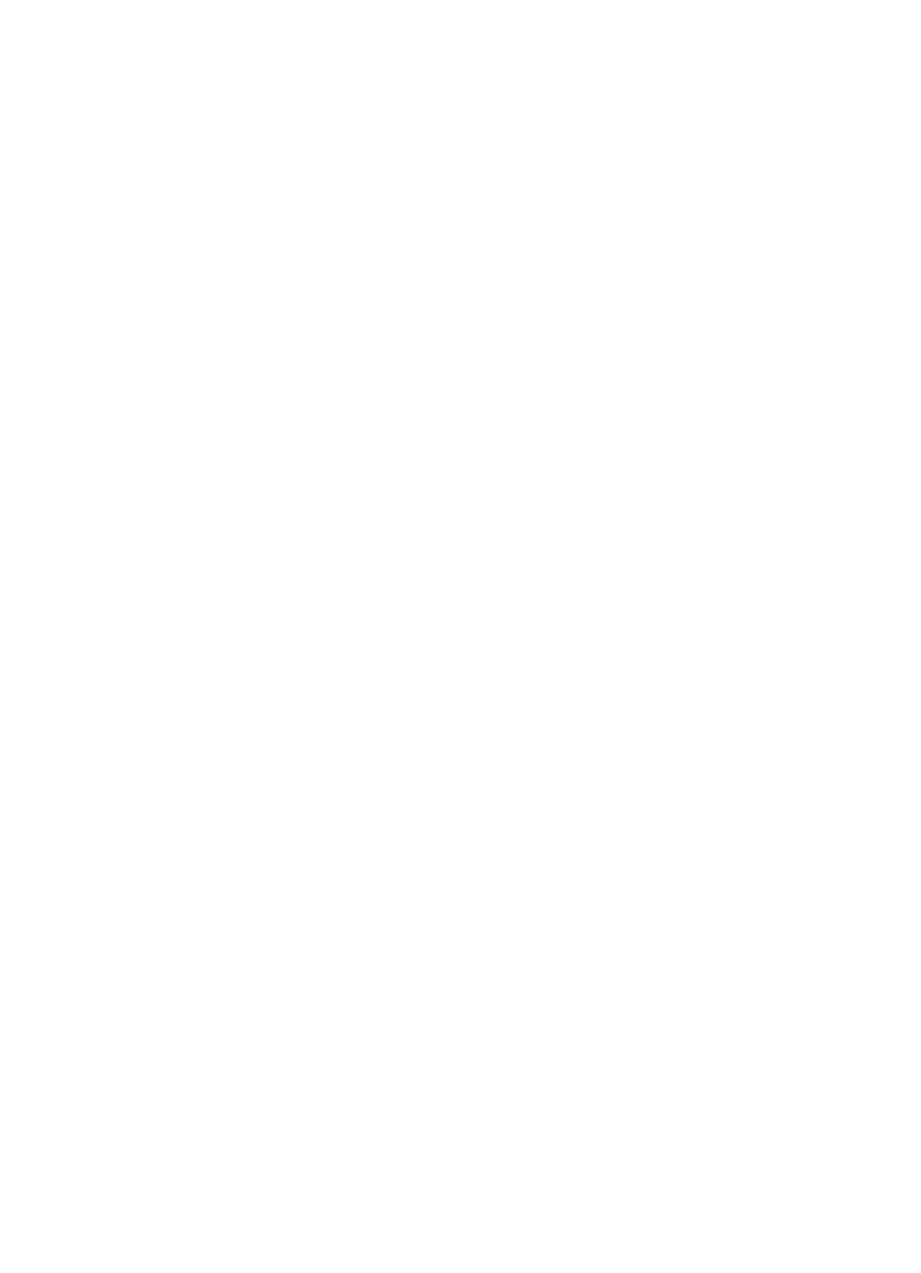
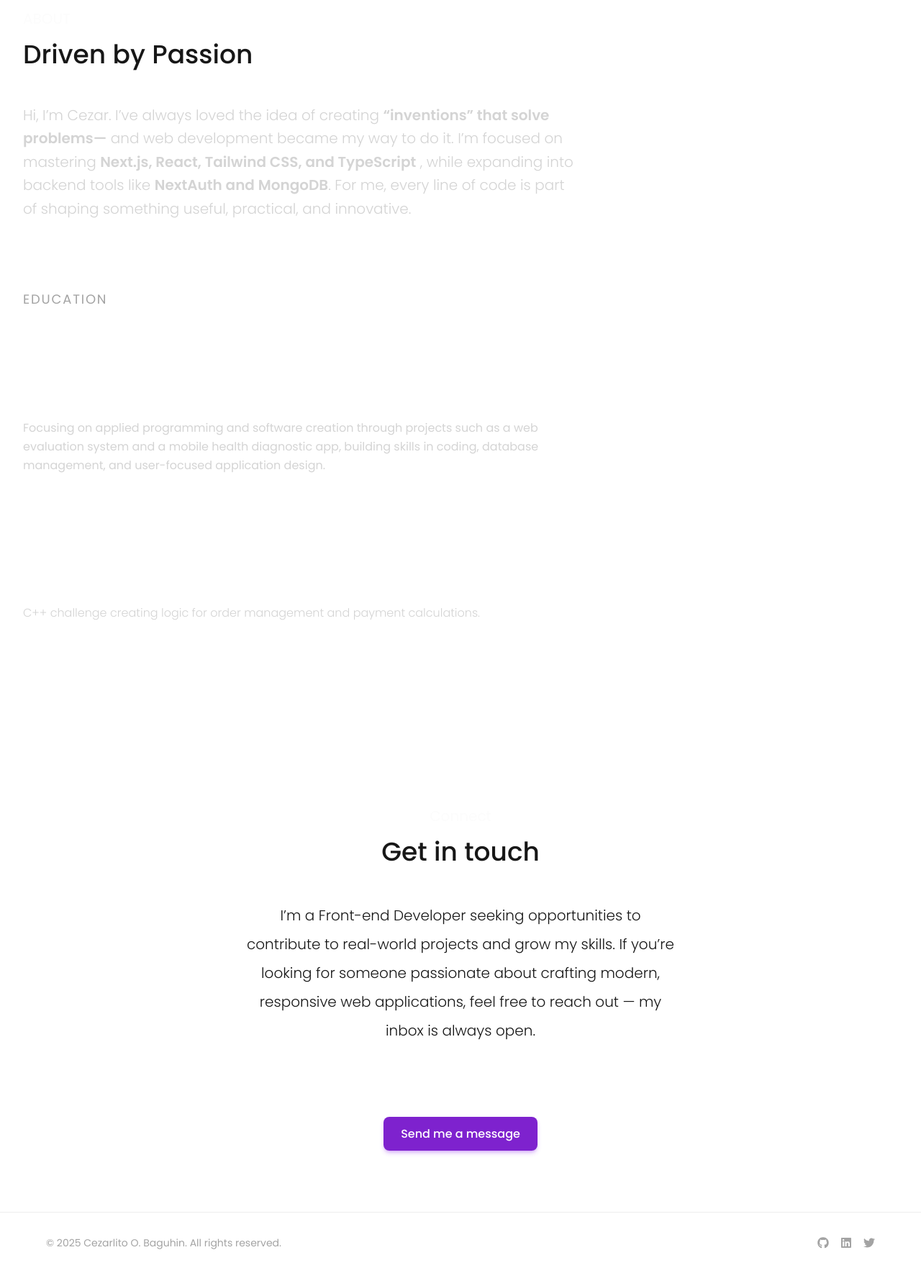
Before and after one commit to sezaru-dev/portfolio-website-v2, a Next.js app: page / in a window 1280 px wide. Shown: the part 2941-4710 px from the top of the page at 72% size. Before the commit the page ends 2953 px from the top, so only its background shows below. Built offline with nearby package versions, Linux system fonts and the light colour scheme.

Commit message:
feat(ui): update homepage with new sections

```diff
--- a/src/app/page.tsx
+++ b/src/app/page.tsx
@@ -1,3 +1,7 @@
+import About from "@/components/sections/About";
+import Contact from "@/components/sections/Contact";
+import Education from "@/components/sections/Education";
+import Footer from "@/components/sections/Footer";
 import Header from "@/components/sections/Header";
 import Hero from "@/components/sections/Hero";
 import Projects from "@/components/sections/Projects";
@@ -11,6 +15,10 @@ export default function Home() {
         <Hero/>
         <Skills/>
         <Projects/>
+        <About/>
+        <Education/>
+        <Contact/>
+        <Footer/>
       </main>
     </div>
   );
```
